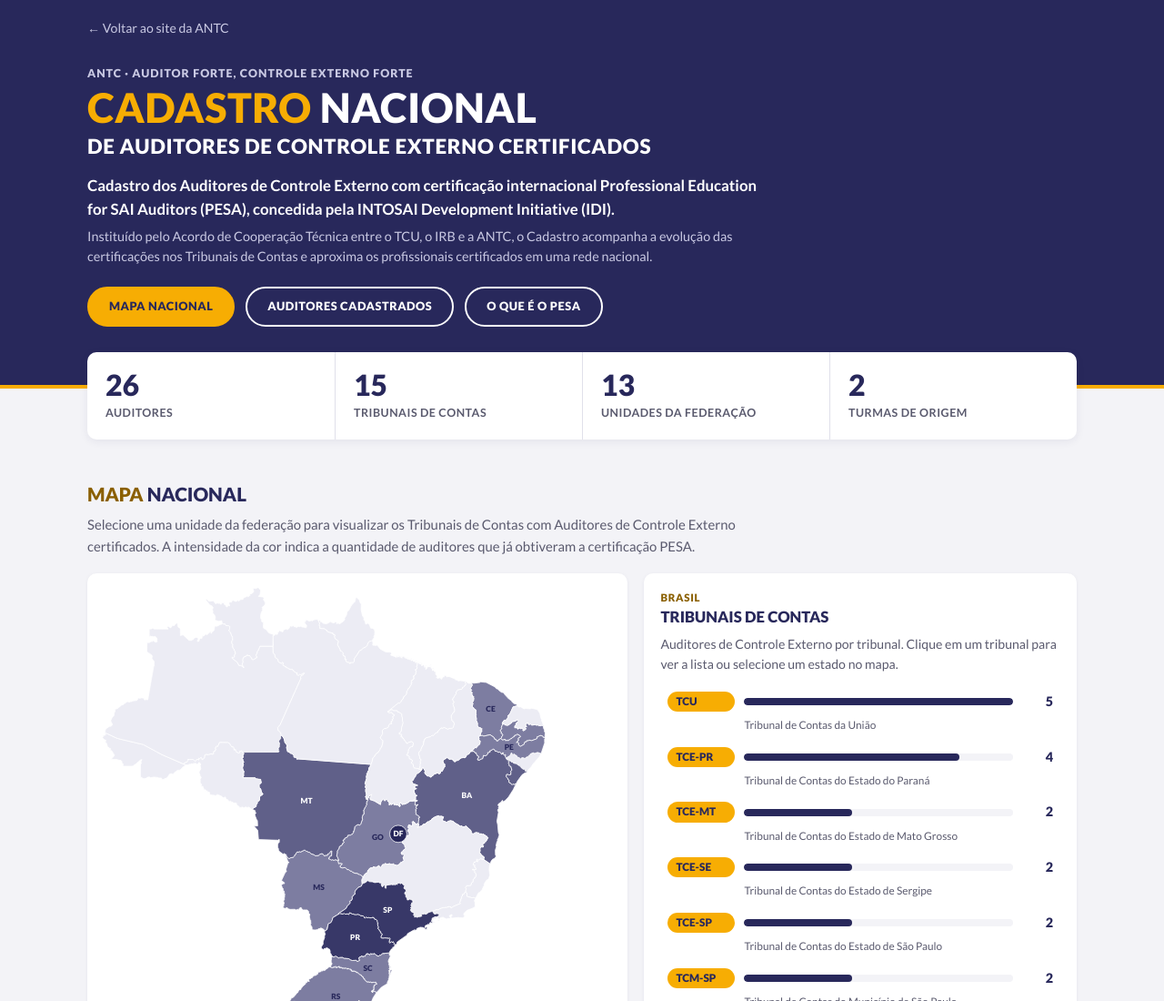
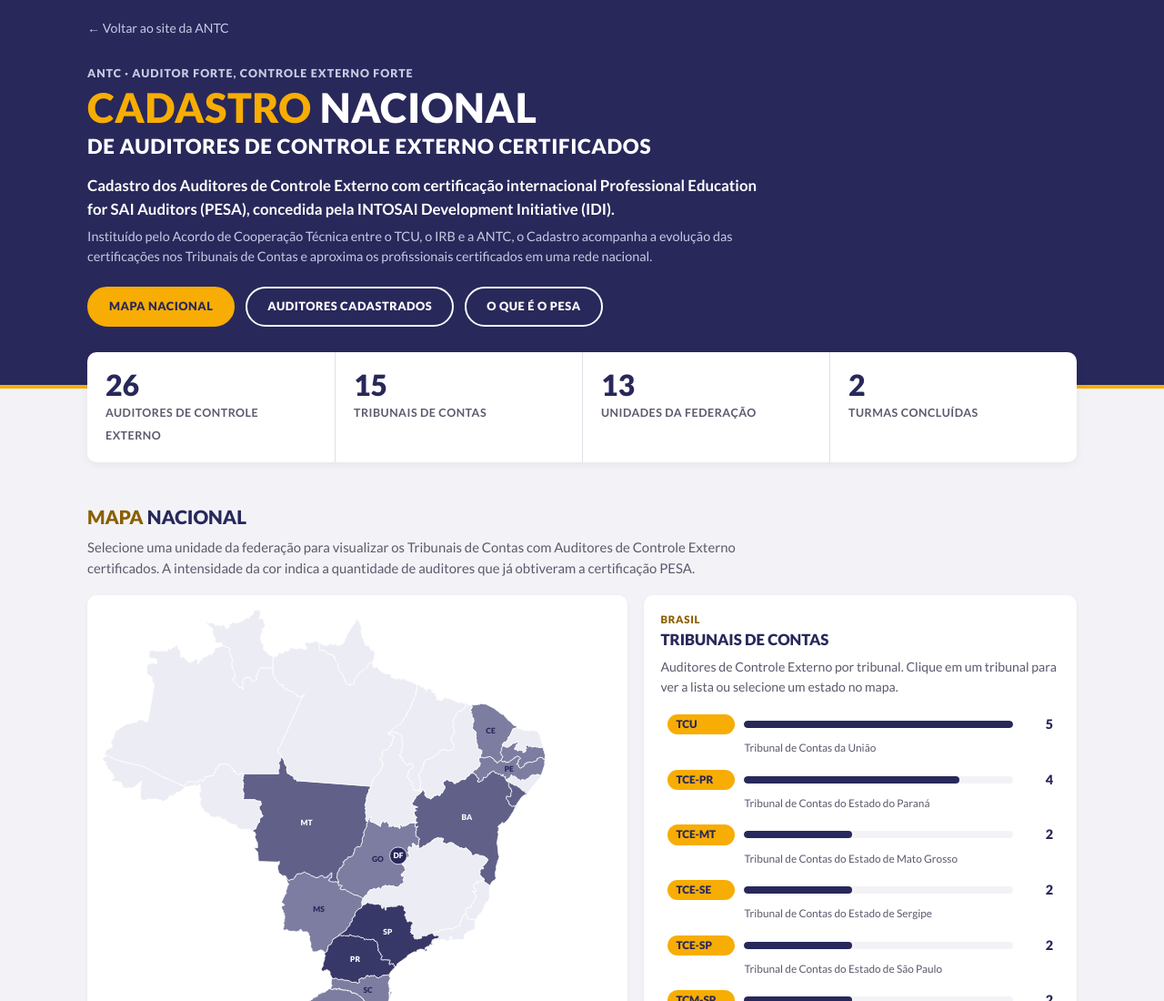
Before and after one commit to antc-brasil/cadastro, a plain HTML site: page index.html in a window 1280 px wide. Shown: the top 1100 px of the page at 91% size. Drawn offline with Linux system fonts and the light colour scheme.

Commit message:
Rótulos dos números: Auditores de Controle Externo e Turmas concluídas

```diff
--- a/index.html
+++ b/index.html
@@ -195,10 +195,10 @@
 
 <main class="conteudo">
   <div class="numeros" aria-label="Números do Cadastro">
-    <div><b id="n-aud">–</b><span>Auditores</span></div>
+    <div><b id="n-aud">–</b><span>Auditores de Controle Externo</span></div>
     <div><b id="n-trib">–</b><span>Tribunais de Contas</span></div>
     <div><b id="n-uf">–</b><span>Unidades da Federação</span></div>
-    <div><b id="n-turma">–</b><span>Turmas de origem</span></div>
+    <div><b id="n-turma">–</b><span>Turmas concluídas</span></div>
   </div>
 
   <!-- ================= MAPA ================= -->
```
